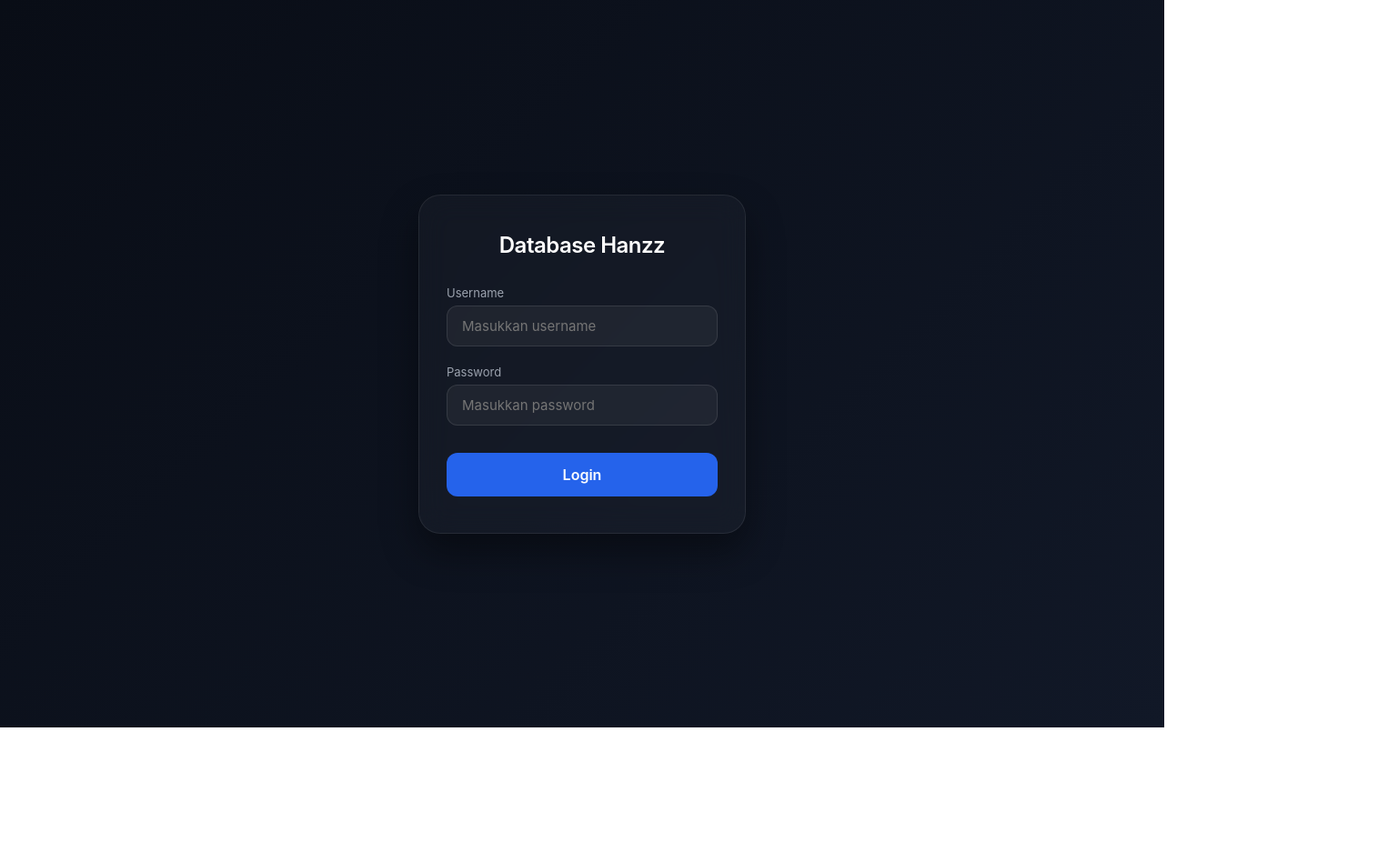
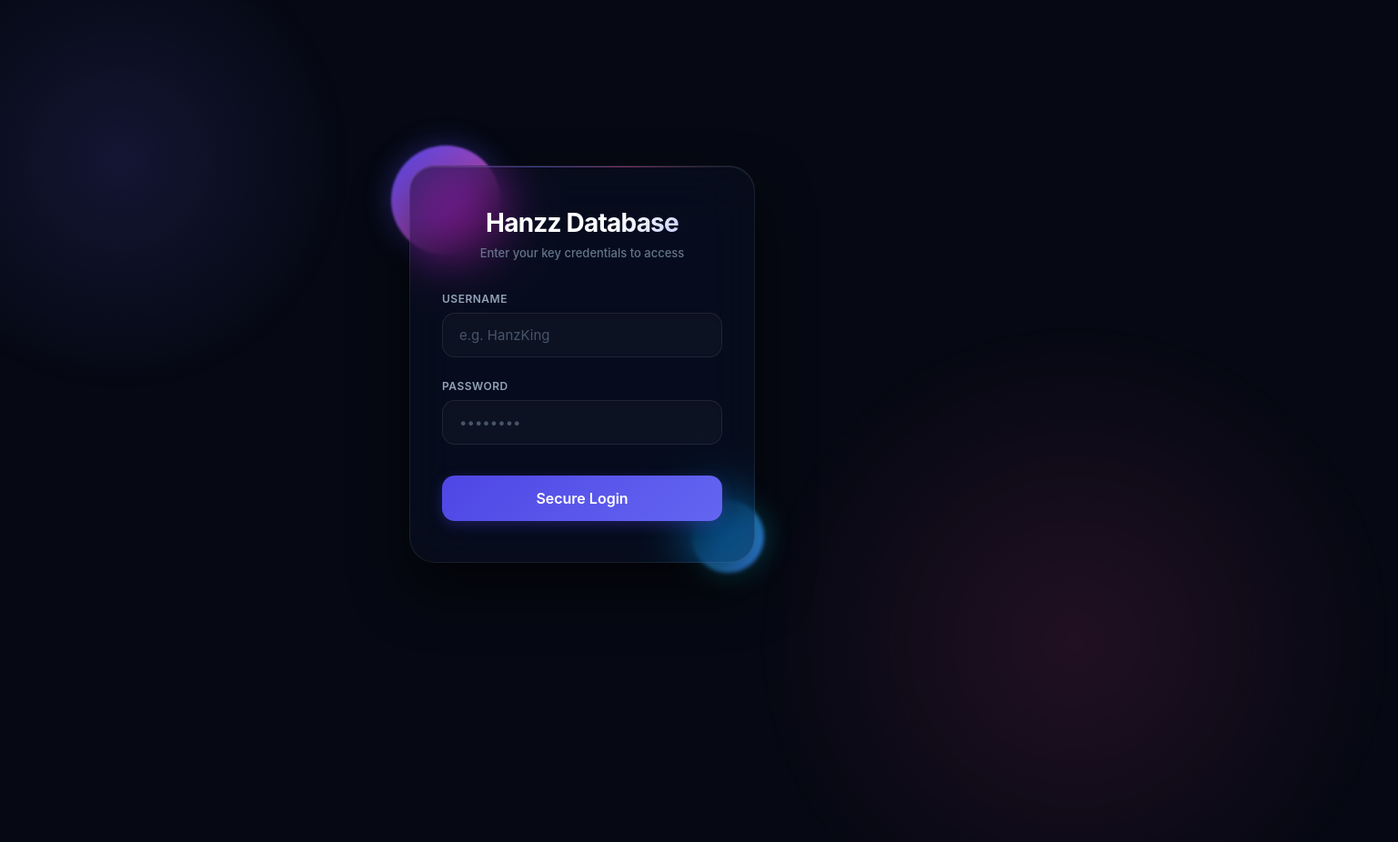
Before and after one commit to deforcegame4-lgtm/xlyonwebz, a website: page index.html in a window 1280 px wide. Shown: the whole page at 91% size, 1537 px wide, since content can reach past the window. Before the commit the page ends 800 px from the top, so only its background shows below. Drawn offline with Linux system fonts and the light colour scheme.

Commit message:
Update index.html

```diff
--- a/index.html
+++ b/index.html
@@ -3,155 +3,271 @@
 <head>
   <meta charset="UTF-8">
   <meta name="viewport" content="width=device-width, initial-scale=1.0">
-  <title>Hanzz Database - Login</title>
+  <title>Hanzz Database - Premium Access</title>
   <style>
+    /* --- RESET & ACCENT COLORS --- */
     * {
       box-sizing: border-box;
       margin: 0;
       padding: 0;
-      font-family: -apple-system, BlinkMacSystemFont, "Segoe UI", Roboto, Helvetica, Arial, sans-serif;
+      font-family: -apple-system, BlinkMacSystemFont, "SF Pro Display", "Segoe UI", Roboto, Helvetica, Arial, sans-serif;
     }
 
     body {
-      background: linear-gradient(135deg, #090d16, #111827);
+      background: #060913;
       height: 100vh;
       display: flex;
       justify-content: center;
       align-items: center;
       overflow: hidden;
+      position: relative;
     }
 
-    /* Container Login */
+    /* --- ANIMATED MESH BACKGROUND --- */
+    .bg-glow-1 {
+      position: absolute;
+      width: 500px;
+      height: 500px;
+      background: radial-gradient(circle, rgba(99, 102, 241, 0.15) 0%, rgba(0,0,0,0) 70%);
+      top: -10%;
+      left: -10%;
+      animation: floatBg 20s infinite alternate ease-in-out;
+    }
+
+    .bg-glow-2 {
+      position: absolute;
+      width: 600px;
+      height: 600px;
+      background: radial-gradient(circle, rgba(236, 72, 153, 0.12) 0%, rgba(0,0,0,0) 70%);
+      bottom: -20%;
+      right: -10%;
+      animation: floatBg 25s infinite alternate-reverse ease-in-out;
+    }
+
+    @keyframes floatBg {
+      0% { transform: translate(0, 0) scale(1); }
+      100% { transform: translate(80px, 50px) scale(1.2); }
+    }
+
+    /* --- DECORATIVE GLASS CIRCLES --- */
+    .circle-deco-1 {
+      position: absolute;
+      width: 120px;
+      height: 120px;
+      background: linear-gradient(135deg, #4f46e5, #ec4899);
+      border-radius: 50%;
+      z-index: 1;
+      transform: translate(-150px, -180px);
+      filter: blur(1px);
+      box-shadow: 0 0 30px rgba(79, 70, 229, 0.4);
+    }
+
+    .circle-deco-2 {
+      position: absolute;
+      width: 80px;
+      height: 80px;
+      background: linear-gradient(135deg, #06b6d4, #3b82f6);
+      border-radius: 50%;
+      z-index: 1;
+      transform: translate(160px, 190px);
+      filter: blur(2px);
+      box-shadow: 0 0 30px rgba(6, 182, 212, 0.4);
+    }
+
+    /* --- CYBERPUNK GLASSMORPHISM BOX --- */
     .login-box {
-      background: rgba(255, 255, 255, 0.03);
-      backdrop-filter: blur(16px);
-      -webkit-backdrop-filter: blur(16px);
+      background: rgba(10, 15, 30, 0.55);
+      backdrop-filter: blur(30px) saturate(200%);
+      -webkit-backdrop-filter: blur(30px) saturate(200%);
       border: 1px solid rgba(255, 255, 255, 0.08);
-      padding: 40px 30px;
-      border-radius: 24px;
+      padding: 45px 35px;
+      border-radius: 28px;
       width: 100%;
-      max-width: 360px;
+      max-width: 380px;
       color: #ffffff;
-      box-shadow: 0 20px 40px rgba(0, 0, 0, 0.4);
+      z-index: 10;
+      box-shadow: 0 30px 60px rgba(0, 0, 0, 0.6),
+                  inset 0 1px 0 rgba(255, 255, 255, 0.1);
+      position: relative;
+    }
+
+    /* Glow border top effect */
+    .login-box::before {
+      content: '';
+      position: absolute;
+      top: 0; left: 10%; right: 10%; height: 1px;
+      background: linear-gradient(90deg, transparent, rgba(99, 102, 241, 0.5), rgba(236, 72, 153, 0.5), transparent);
     }
 
     .login-box h2 {
       text-align: center;
-      margin-bottom: 30px;
-      font-size: 24px;
-      font-weight: 600;
-      letter-spacing: -0.5px;
+      margin-bottom: 8px;
+      font-size: 28px;
+      font-weight: 700;
+      letter-spacing: -0.8px;
+      background: linear-gradient(135deg, #ffffff 60%, #a5b4fc);
+      -webkit-background-clip: text;
+      -webkit-text-fill-color: transparent;
     }
 
+    .login-box p.subtitle {
+      text-align: center;
+      font-size: 13px;
+      color: #64748b;
+      margin-bottom: 35px;
+      font-weight: 500;
+    }
+
+    /* --- PREMIUM INPUT FIELDS --- */
     .input-field {
-      margin-bottom: 20px;
+      margin-bottom: 24px;
     }
 
     .input-field label {
       display: block;
-      font-size: 13px;
-      color: #9ca3af;
-      margin-bottom: 6px;
+      font-size: 12px;
+      color: #94a3b8;
+      margin-bottom: 8px;
+      font-weight: 600;
+      text-transform: uppercase;
+      letter-spacing: 0.5px;
     }
 
     .input-field input {
       width: 100%;
-      padding: 12px 16px;
-      border-radius: 12px;
-      border: 1px solid rgba(255, 255, 255, 0.1);
-      background: rgba(255, 255, 255, 0.05);
+      padding: 14px 18px;
+      border-radius: 14px;
+      border: 1px solid rgba(255, 255, 255, 0.08);
+      background: rgba(255, 255, 255, 0.03);
       color: #ffffff;
       font-size: 15px;
       outline: none;
-      transition: all 0.3s ease;
+      transition: all 0.3s cubic-bezier(0.4, 0, 0.2, 1);
+      box-shadow: inset 0 2px 4px rgba(0, 0, 0, 0.2);
     }
 
     .input-field input:focus {
-      border-color: #3b82f6;
-      background: rgba(255, 255, 255, 0.08);
+      border-color: rgba(99, 102, 241, 0.6);
+      background: rgba(99, 102, 241, 0.04);
+      box-shadow: 0 0 20px rgba(99, 102, 241, 0.15),
+                  inset 0 2px 4px rgba(0, 0, 0, 0.2);
     }
 
+    .input-field input::placeholder {
+      color: #475569;
+    }
+
+    /* --- SHIMMER GLOW BUTTON --- */
     button {
       width: 100%;
-      padding: 14px;
-      border-radius: 12px;
+      padding: 15px;
+      border-radius: 14px;
       border: none;
-      background: #2563eb;
+      background: linear-gradient(135deg, #4f46e5, #6366f1);
       color: #ffffff;
       font-size: 16px;
       font-weight: 600;
       cursor: pointer;
-      transition: background 0.2s ease;
+      position: relative;
+      overflow: hidden;
+      box-shadow: 0 4px 15px rgba(79, 70, 229, 0.3);
+      transition: all 0.3s ease;
       margin-top: 10px;
     }
 
     button:hover {
-      background: #1d4ed8;
+      background: linear-gradient(135deg, #4338ca, #4f46e5);
+      transform: translateY(-2px);
+      box-shadow: 0 8px 25px rgba(79, 70, 229, 0.45);
     }
 
-    /* --- NOTIFIKASI IPHONE GLASSMORPHISM (SMOOTH FX) --- */
+    button:active {
+      transform: translateY(1px);
+    }
+
+    button:disabled {
+      background: #334155;
+      color: #64748b;
+      cursor: not-allowed;
+      transform: none;
+      box-shadow: none;
+    }
+
+    /* --- NOTIFIKASI IPHONE GLASSMORPHISM (ULTRA SMOOTH V2) --- */
     .ios-notification {
       position: fixed;
-      top: -100px; /* Sembunyi di atas layar */
+      top: -120px;
       left: 50%;
-      transform: translateX(-50%) scale(0.9);
+      transform: translateX(-50%) scale(0.92);
       width: 90%;
-      max-width: 340px;
-      background: rgba(255, 255, 255, 0.12);
-      backdrop-filter: blur(25px) saturate(180%);
-      -webkit-backdrop-filter: blur(25px) saturate(180%);
-      border: 1px solid rgba(255, 255, 255, 0.25);
-      border-radius: 20px;
-      padding: 16px;
+      max-width: 350px;
+      background: rgba(20, 25, 40, 0.7);
+      backdrop-filter: blur(25px) saturate(190%);
+      -webkit-backdrop-filter: blur(25px) saturate(190%);
+      border: 1px solid rgba(255, 255, 255, 0.15);
+      border-radius: 22px;
+      padding: 16px 20px;
       color: #ffffff;
-      font-weight: 500;
+      font-weight: 600;
       font-size: 14px;
       text-align: center;
-      box-shadow: 0 15px 35px rgba(0, 0, 0, 0.3);
+      box-shadow: 0 20px 50px rgba(0, 0, 0, 0.5),
+                  inset 0 1px 0 rgba(255, 255, 255, 0.2);
       z-index: 9999;
       opacity: 0;
       pointer-events: none;
-      /* Animasi Masuk: Efek mantul smooth khas iOS */
-      transition: top 0.5s cubic-bezier(0.175, 0.885, 0.32, 1.275),
-                  transform 0.5s cubic-bezier(0.175, 0.885, 0.32, 1.275),
+      display: flex;
+      align-items: center;
+      justify-content: center;
+      gap: 10px;
+      /* Animasi Masuk Khas iOS 17 (Bouncy Spring) */
+      transition: top 0.6s cubic-bezier(0.16, 1, 0.3, 1),
+                  transform 0.6s cubic-bezier(0.175, 0.885, 0.32, 1.15),
                   opacity 0.4s ease;
     }
 
-    /* Class saat Notif Muncul */
+    /* Notif Muncul */
     .ios-notification.show {
       top: 24px;
       transform: translateX(-50%) scale(1);
       opacity: 1;
     }
 
-    /* Class saat Notif Keluar (Smooth Keluar) */
+    /* Notif Keluar */
     .ios-notification.hide {
-      top: -100px;
-      transform: translateX(-50%) scale(0.85);
+      top: -120px;
+      transform: translateX(-50%) scale(0.9);
       opacity: 0;
-      /* Animasi Keluar: Berakselerasi halus ke atas */
       transition: top 0.5s cubic-bezier(0.55, 0.055, 0.675, 0.19),
                   transform 0.5s cubic-bezier(0.55, 0.055, 0.675, 0.19),
-                  opacity 0.4s ease;
+                  opacity 0.3s ease;
     }
   </style>
 </head>
 <body>
 
+  <div class="bg-glow-1"></div>
+  <div class="bg-glow-2"></div>
+
   <div id="iosNotif" class="ios-notification"></div>
 
+  <div class="circle-deco-1"></div>
+  <div class="circle-deco-2"></div>
+
   <div class="login-box">
-    <h2>Database Hanzz</h2>
+    <h2>Hanzz Database</h2>
+    <p class="subtitle">Enter your key credentials to access</p>
+
     <form id="loginForm">
       <div class="input-field">
         <label for="username">Username</label>
-        <input type="text" id="username" autocomplete="off" placeholder="Masukkan username" required>
+        <input type="text" id="username" autocomplete="off" placeholder="e.g. HanzKing" required>
       </div>
       <div class="input-field">
         <label for="password">Password</label>
-        <input type="password" id="password" placeholder="Masukkan password" required>
+        <input type="password" id="password" placeholder="••••••••" required>
       </div>
-      <button type="submit" id="btnSubmit">Login</button>
+      <button type="submit" id="btnSubmit">Secure Login</button>
     </form>
   </div>
 
@@ -164,6 +280,7 @@
       const btnSubmit = document.getElementById('btnSubmit');
 
       btnSubmit.disabled = true;
+      btnSubmit.innerText = "Authenticating...";
 
       try {
         const response = await fetch('/api/login', {
@@ -173,12 +290,19 @@
         });
 
         const data = await response.json();
-        showIosNotification(data.message);
+
+        // Ganti icon notif berdasarkan status sukses/gagal
+        if (response.status === 200) {
+          showIosNotification("👑 " + data.message);
+        } else {
+          showIosNotification("⚠️ " + data.message);
+        }
 
       } catch (error) {
-        showIosNotification("Gagal terhubung ke server!");
+        showIosNotification("❌ Gagal terhubung ke server!");
       } finally {
         btnSubmit.disabled = false;
+        btnSubmit.innerText = "Secure Login";
       }
     });
 
@@ -186,16 +310,11 @@
       const notif = document.getElementById('iosNotif');
 
       notif.innerText = text;
-
-      // Reset status class
       notif.classList.remove('hide');
-      // Trigger animasi masuk smooth
       notif.classList.add('show');
 
-      // Clear timeout lama biar ga bertabrakan kalau di-spam klik
       if (window.notifTimer) clearTimeout(window.notifTimer);
 
-      // Cooldown 4 detik (4000ms) untuk dibaca, lalu animasi keluar smooth
       window.notifTimer = setTimeout(() => {
         notif.classList.remove('show');
         notif.classList.add('hide');
```
